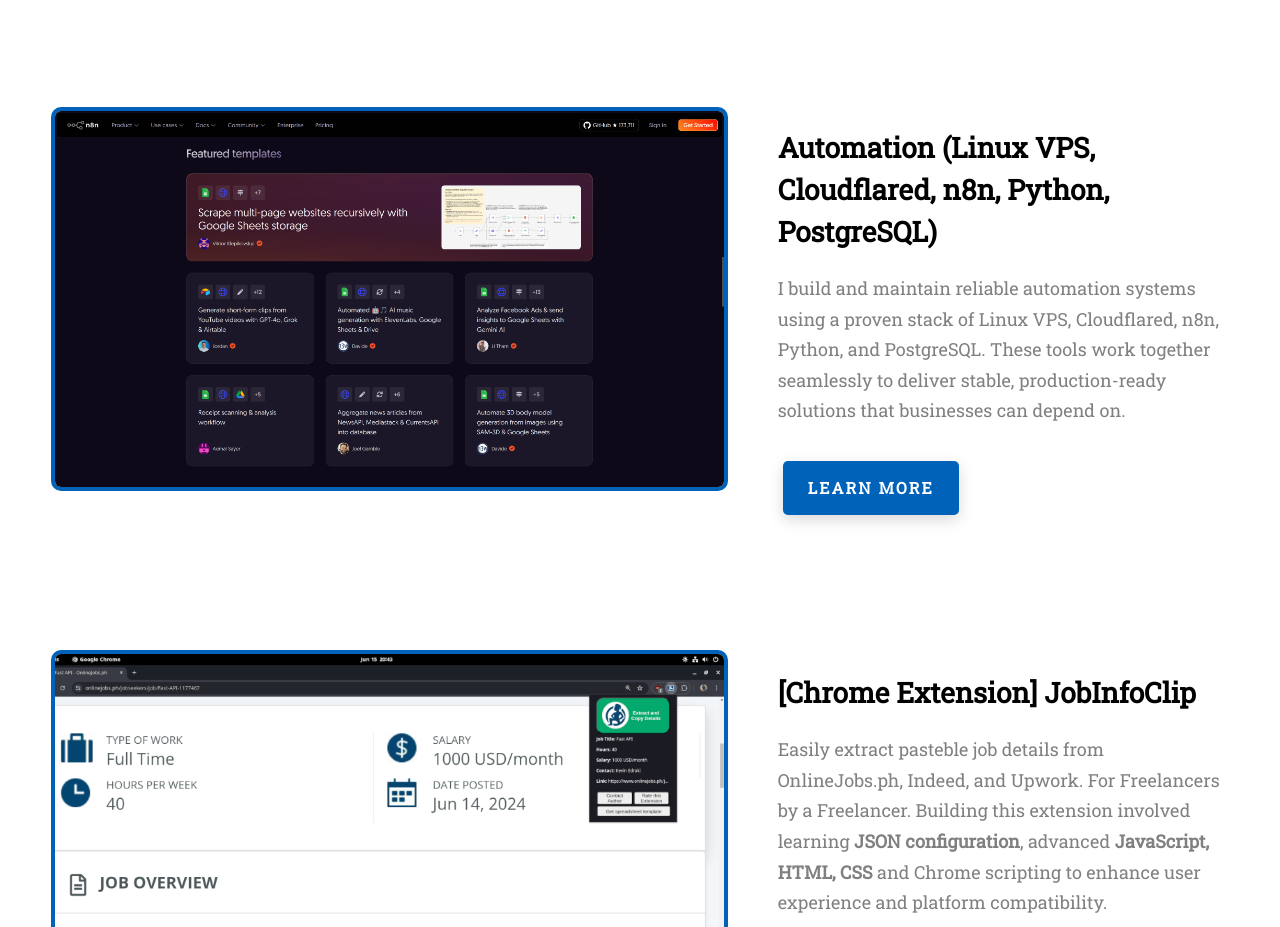
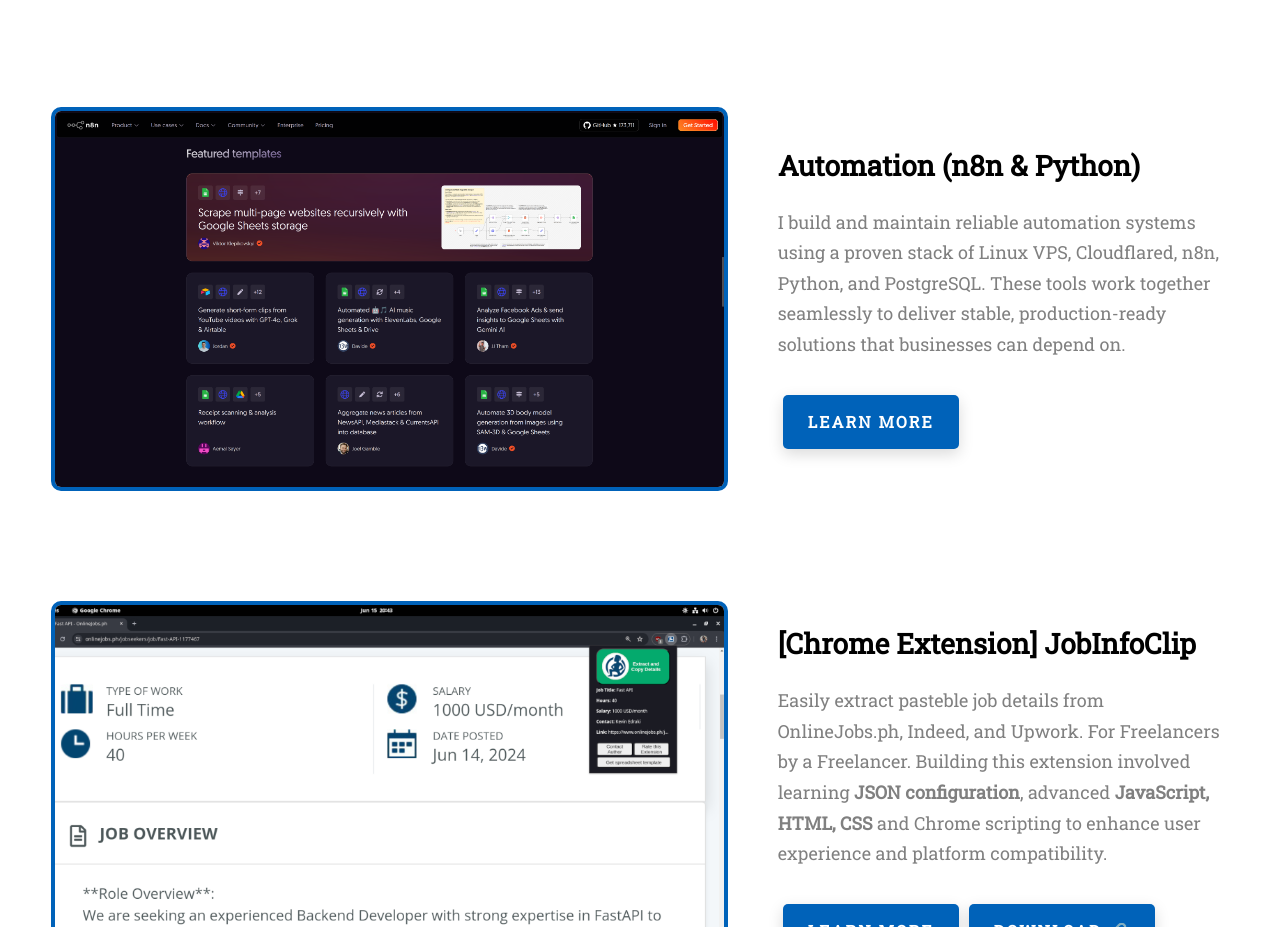
Before and after one commit to xpall/portfolio, a website: page index.html in a window 1280 px wide. Shown: the part 2145-3072 px from the top of the page. Drawn offline with nearby package versions, Linux system fonts and the light colour scheme.

Commit message:
Automation section

```diff
--- a/index.html
+++ b/index.html
@@ -222,7 +222,7 @@
               />
             </div>
             <div class="projects__row-content">
-              <h3 class="projects__row-content-title">Automation (Linux VPS, Cloudflared, n8n, Python, PostgreSQL)</h3>
+              <h3 class="projects__row-content-title">Automation (n8n & Python)</h3>
               <p class="projects__row-content-desc">
                 I build and maintain reliable automation systems using a proven stack of Linux VPS, Cloudflared, n8n, Python, and PostgreSQL. These tools work together seamlessly to deliver stable, production-ready solutions that businesses can depend on.
               </p>
```
